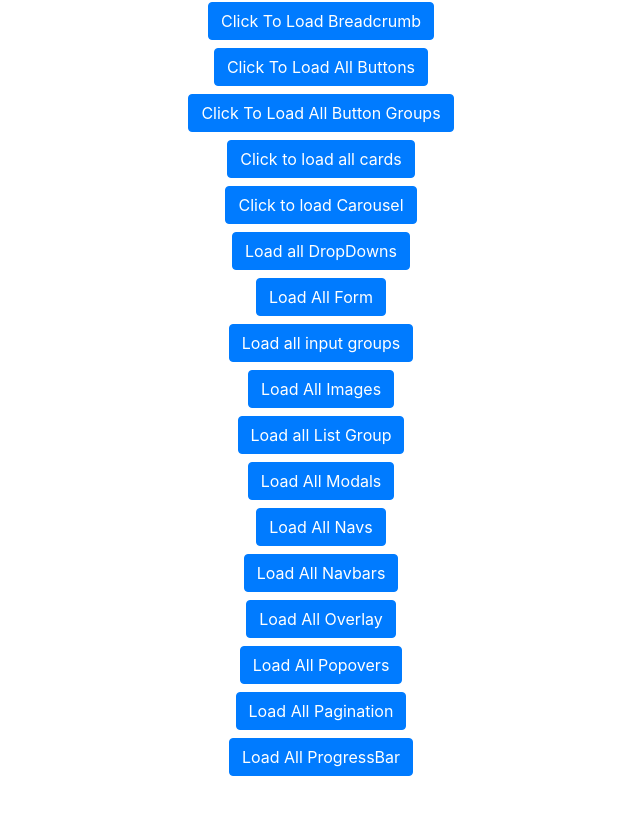
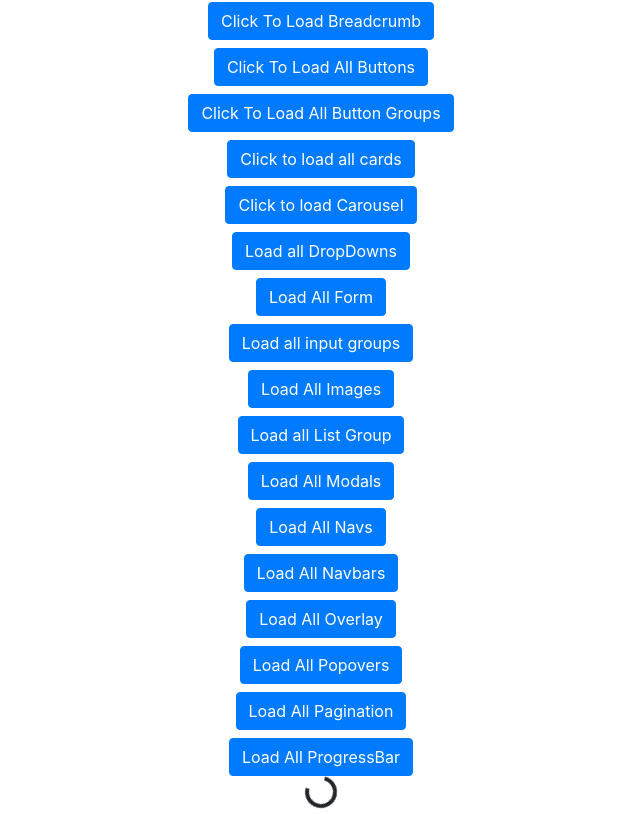
Before and after one commit to Khwajapasha/Boosrtrap-Practice, a React (Create React App) app: page / in a window 1280 px wide. Shown: the part 270-1084 px from the top of the page, without its empty margins (319-959 px from the left). Before the commit the page ends 1046 px from the top, so only its background shows below. Built offline with nearby package versions, Linux system fonts and the light colour scheme.

Commit message:
Basic spinner

```diff
--- a/src/Component/MainBodySection/MainBodySection.jsx
+++ b/src/Component/MainBodySection/MainBodySection.jsx
@@ -19,6 +19,7 @@ import { AllOverlay } from "./OverlayComponent/AllOverlay";
 import { AllPopover } from "./PopoverComponent/AllPopover";
 import { AllPagination } from "./PaginationComponent/AllPagination";
 import { AllProgressBar } from "./ProgressBarComponent/AllProgressBar";
+import { AllSpinners } from "./SpinnersComponent/AllSpinners";
 export const MainBodySection = () => {
   return (
     <div>
@@ -42,6 +43,7 @@ export const MainBodySection = () => {
       <AllPopover />
       <AllPagination />
       <AllProgressBar />
+      <AllSpinners />
     </div>
   );
 };
--- a/src/Component/MainBodySection/SpinnersComponent/AllSpinners.jsx
+++ b/src/Component/MainBodySection/SpinnersComponent/AllSpinners.jsx
@@ -1,5 +1,5 @@
 import React from "react";
-import { SpinnerBasicExample } from "react-bootstrap";
+import { SpinnerBasicExample } from "./SpinnerBasicExample";
 export const AllSpinners = () => {
   return (
     <div>
```
